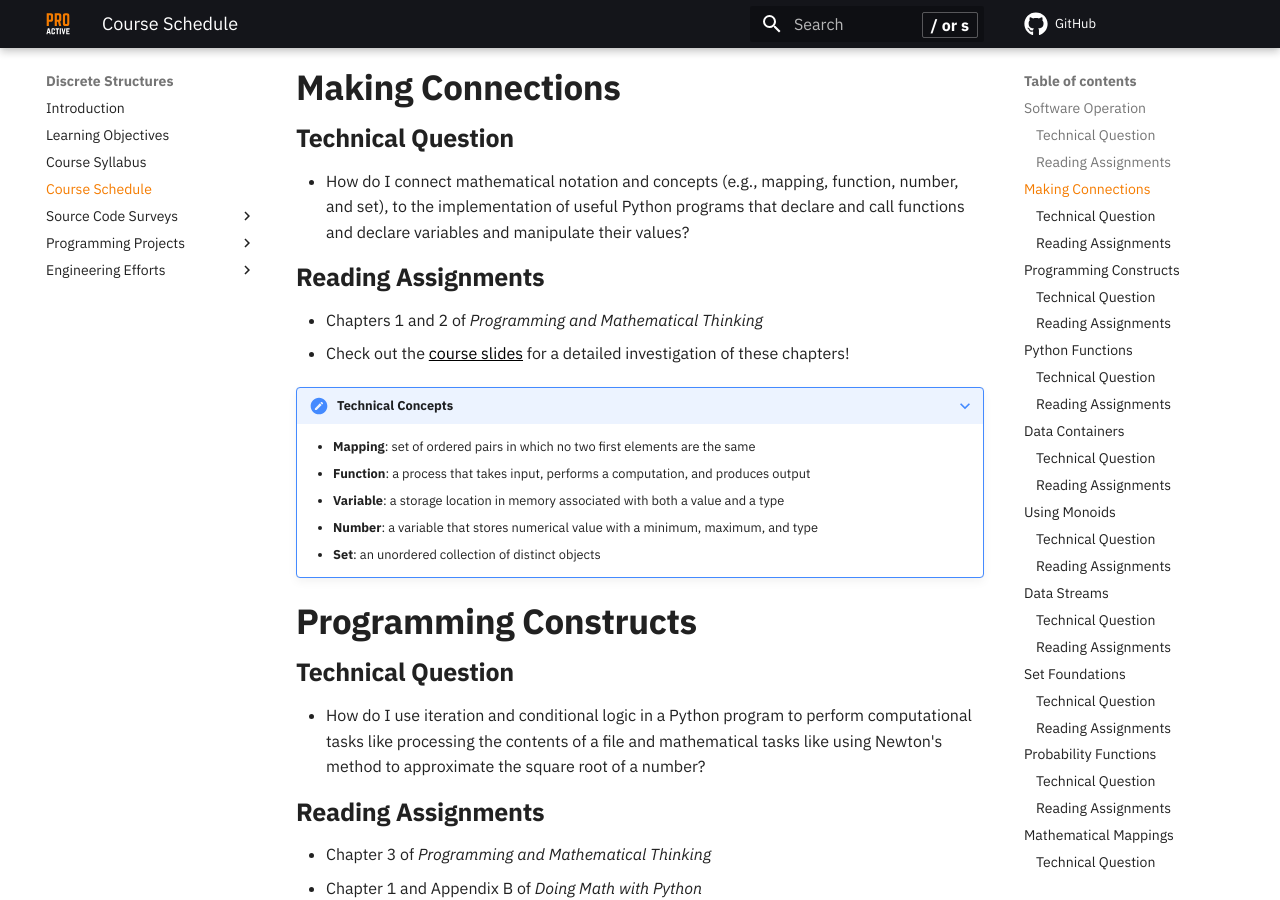
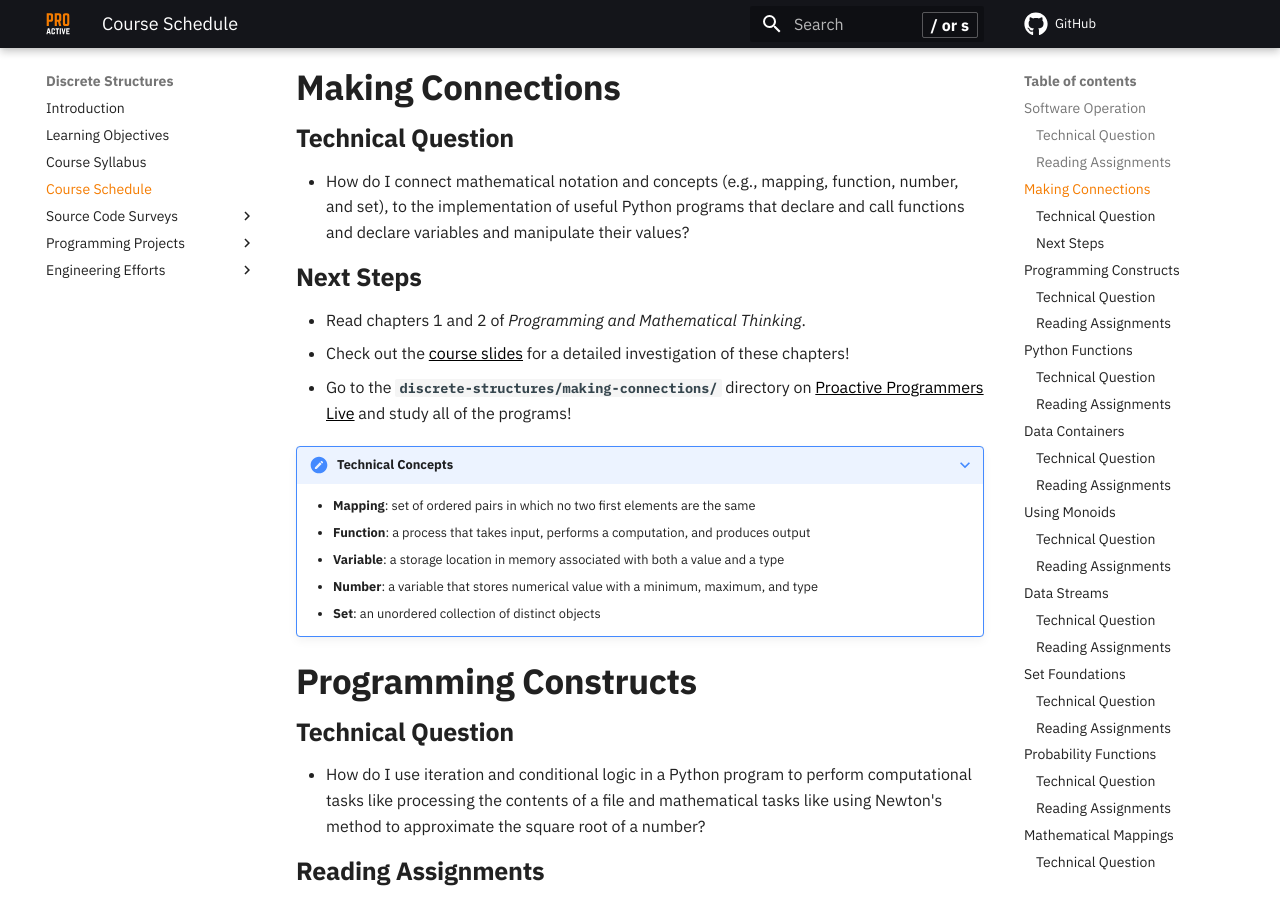
Before and after one commit to ProactiveProgrammers/www.proactiveprogrammers.com, an MkDocs documentation site: the page built from docs/discrete-structures/schedule-discrete-structures.md, in a window 1280 px wide and 900 px high, scrolled down 423 px. Built offline with MkDocs 1.6.1 and Material for MkDocs 9.7.7, drawn with Linux system fonts in a browser that asks for light colours; comment, search, counter and statistics services are not loaded.

Commit message:
feat: Add the link to new live feature on the schedule-discrete-structures.

```diff
--- a/docs/discrete-structures/schedule-discrete-structures.md
+++ b/docs/discrete-structures/schedule-discrete-structures.md
@@ -21,10 +21,13 @@
   number, and set), to the implementation of useful Python programs that
   declare and call functions and declare variables and manipulate their values?
 
-### Reading Assignments
+### Next Steps
 
-- Chapters 1 and 2 of *Programming and Mathematical Thinking*
-- Check out the [course slides](/slides/discrete-structures/making-connections/) for a detailed investigation of these chapters!
+- Read chapters 1 and 2 of *Programming and Mathematical Thinking*.
+- Check out the [course
+  slides](/slides/discrete-structures/making-connections/) for a
+  detailed investigation of these chapters!
+- Go to the `discrete-structures/making-connections/` directory on [Proactive Programmers Live](https://proactiveprogrammers.com/live/) and study all of the programs!
 
 ???+ note "Technical Concepts"
 
```
